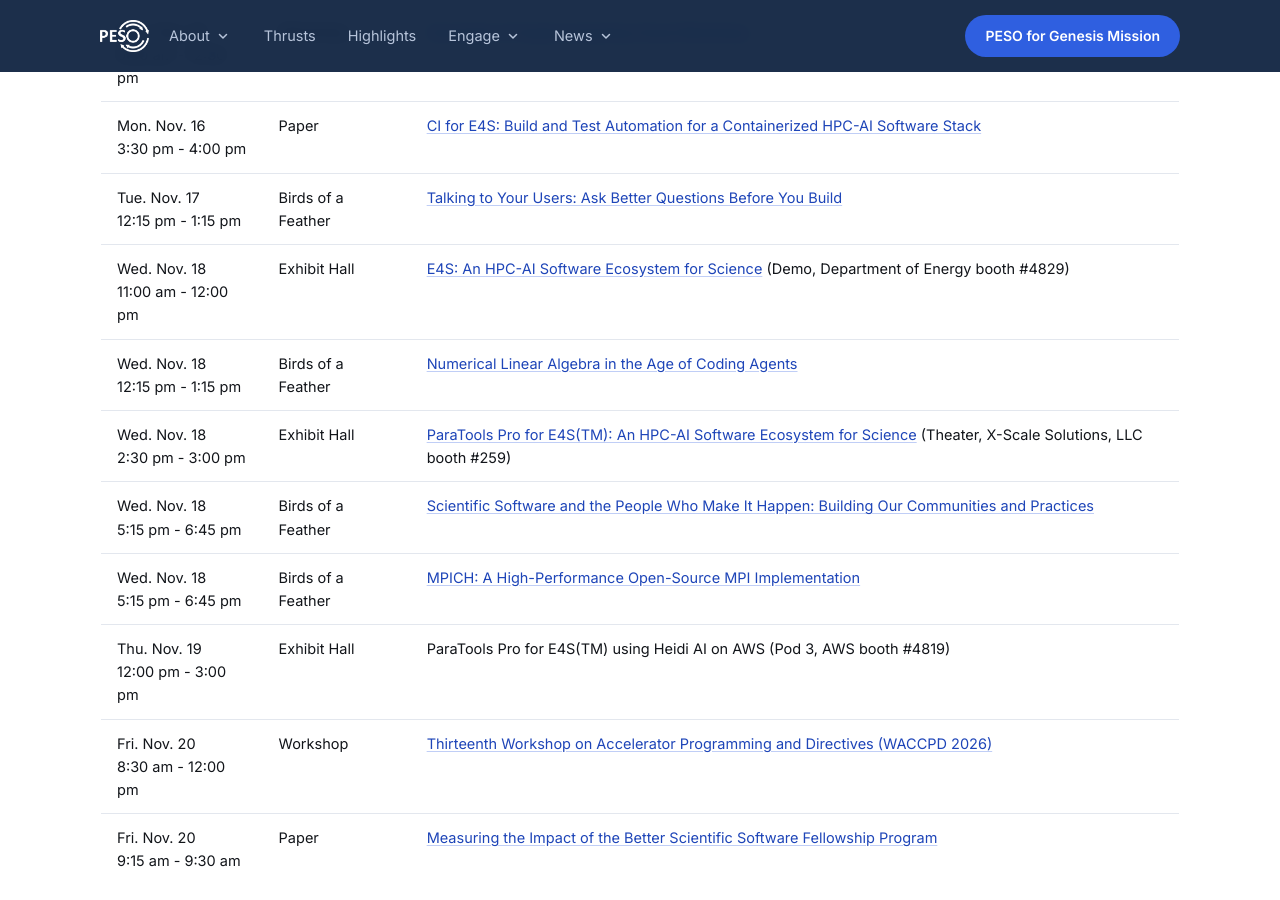
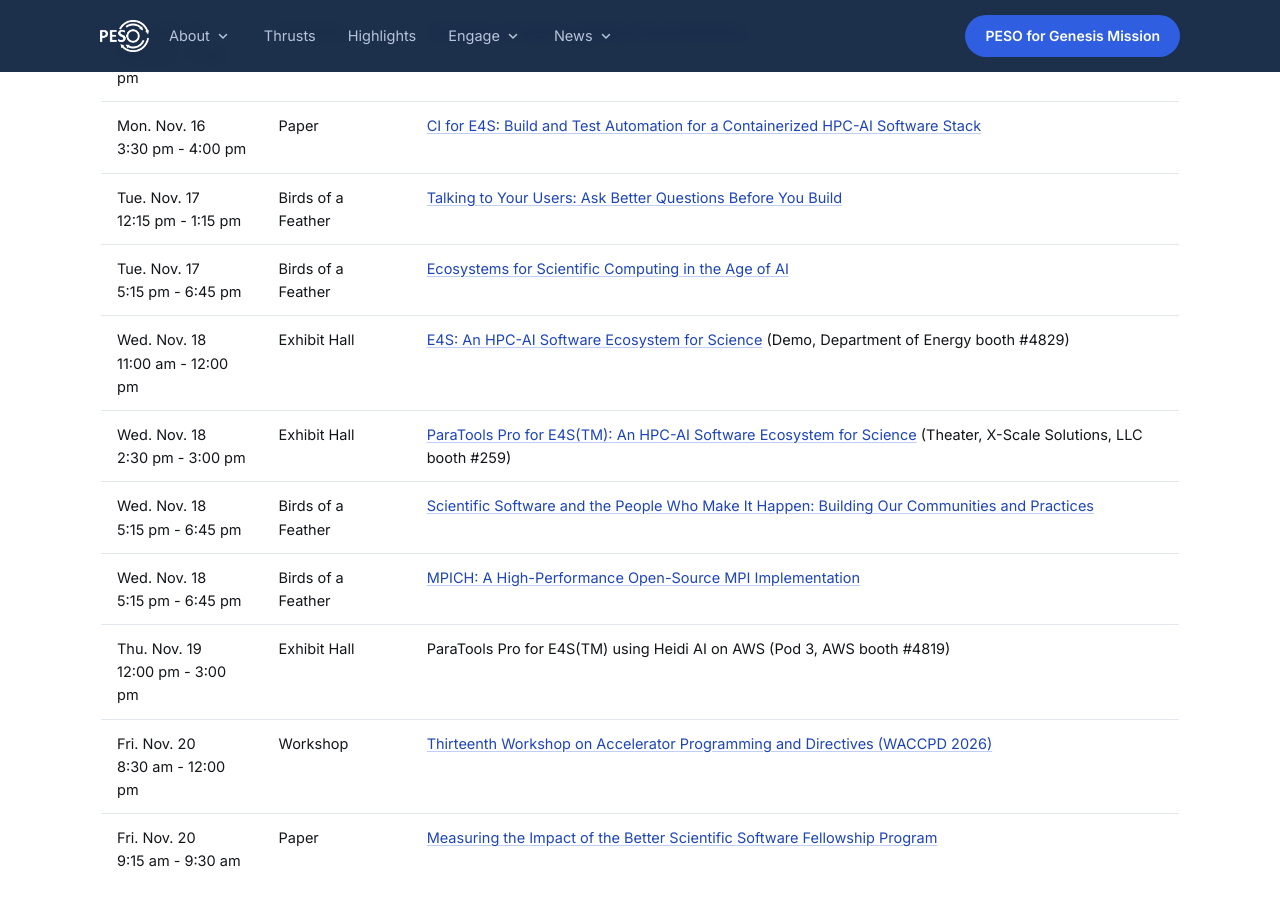
Before and after one commit to pesoproject/pesoproject.github.io, a Jekyll site: the page built from sc26.md, in a window 1280 px wide and 900 px high, scrolled down 867 px. Built offline with Jekyll 4.4.1, drawn with Linux system fonts in a browser that asks for light colours.

Commit message:
Update SC26 BOFs per Lois: swap NLA BOF for Ecosystems BOF
Co-Authored-By: Claude Opus 5.5 <noreply@anthropic.com>

```diff
--- a/sc26.md
+++ b/sc26.md
@@ -18,8 +18,8 @@ Mon. Nov. 16<br>8:30 am - 5:00 pm | Tutorial | [Managing HPC Software Complexity
 Mon. Nov. 16<br>9:00 am - 12:30 pm | Workshop | [Sovereign AI Supercomputing Cloud Workshop](https://sc26.conference-program.com/session/?sess=sess138){: .text-pink-500 underline}
 Mon. Nov. 16<br>3:30 pm - 4:00 pm | Paper | [CI for E4S: Build and Test Automation for a Containerized HPC-AI Software Stack](https://sc26.conference-program.com/presentation/?id=ws_canopie105&sess=sess128){: .text-pink-500 underline}
 Tue. Nov. 17<br>12:15 pm - 1:15 pm | Birds of a Feather | [Talking to Your Users: Ask Better Questions Before You Build](https://sc26.conference-program.com/presentation/?id=bof211&sess=sess401){: .text-pink-500 underline}
+Tue. Nov. 17<br>5:15 pm - 6:45 pm | Birds of a Feather | [Ecosystems for Scientific Computing in the Age of AI](https://sc26.conference-program.com/presentation/?id=bof147&sess=sess379){: .text-pink-500 underline}
 Wed. Nov. 18<br>11:00 am - 12:00 pm | Exhibit Hall | [E4S: An HPC-AI Software Ecosystem for Science](https://oaciss.uoregon.edu/e4s/talks/SC26/E4S_DOE.pdf){: .text-pink-500 underline} (Demo, Department of Energy booth #4829)
-Wed. Nov. 18<br>12:15 pm - 1:15 pm | Birds of a Feather | [Numerical Linear Algebra in the Age of Coding Agents](https://sc26.conference-program.com/presentation/?id=bof235&sess=sess413){: .text-pink-500 underline}
 Wed. Nov. 18<br>2:30 pm - 3:00 pm | Exhibit Hall | [ParaTools Pro for E4S(TM): An HPC-AI Software Ecosystem for Science](https://oaciss.uoregon.edu/e4s/talks/SC26/E4S_OSU.pdf){: .text-pink-500 underline} (Theater, X-Scale Solutions, LLC booth #259)
 Wed. Nov. 18<br>5:15 pm - 6:45 pm | Birds of a Feather | [Scientific Software and the People Who Make It Happen: Building Our Communities and Practices](https://sc26.conference-program.com/presentation/?id=bof118&sess=sess416){: .text-pink-500 underline}
 Wed. Nov. 18<br>5:15 pm - 6:45 pm | Birds of a Feather | [MPICH: A High-Performance Open-Source MPI Implementation](https://sc26.conference-program.com/presentation/?id=bof137&sess=sess417){: .text-pink-500 underline}
```
